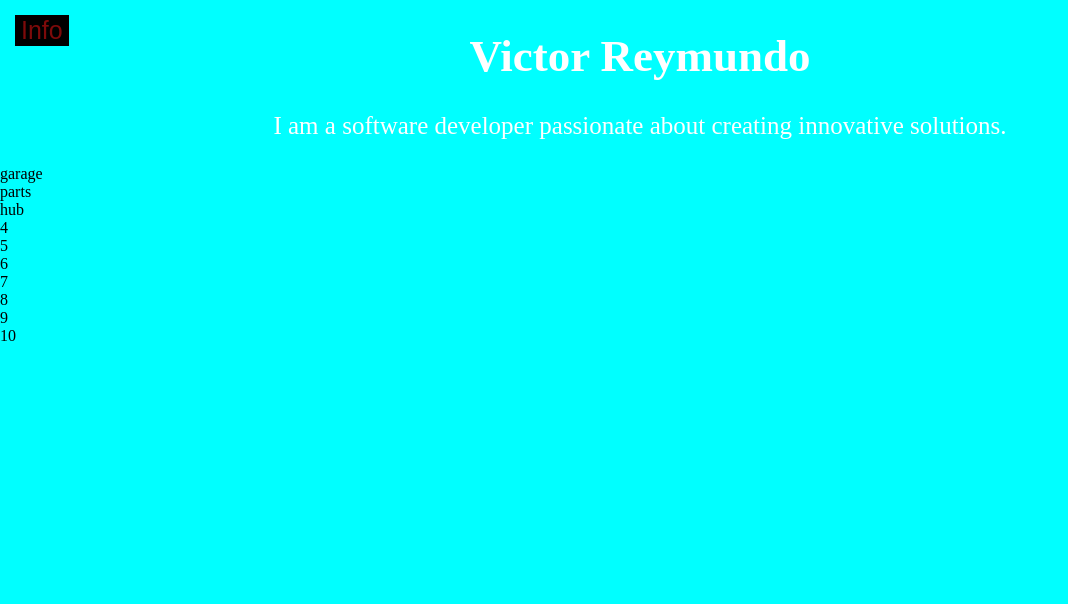
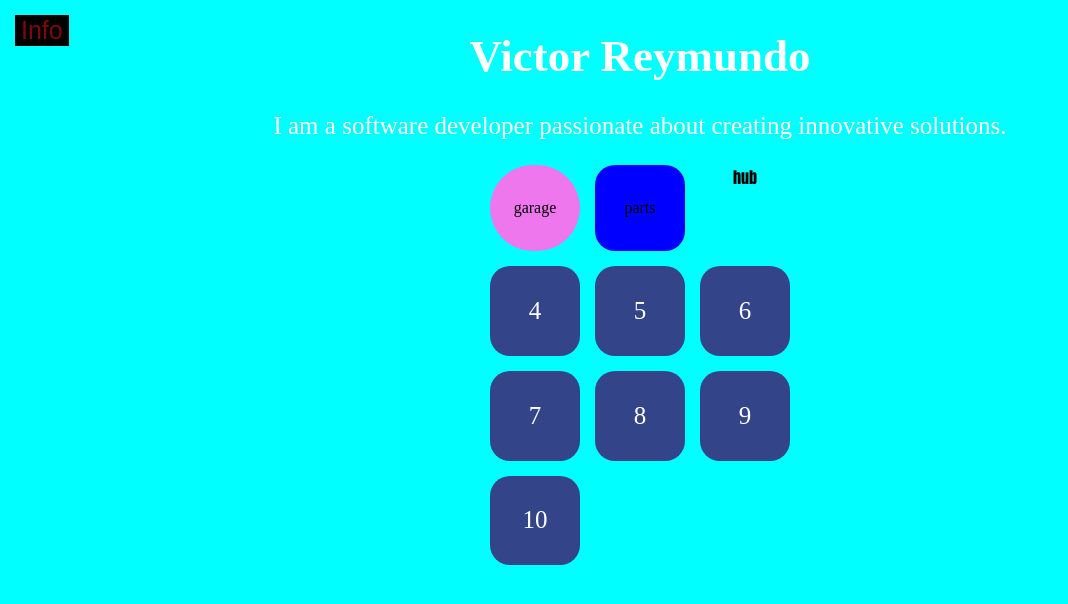
Before and after one commit to Victor-Reymundo/Victor-Reymundo, a plain HTML site: page index.html in a window 1280 px wide. Shown: the whole page, without its empty margins (0-1068 px from the left). Drawn offline with Linux system fonts and the light colour scheme.

Commit message:
Update style.css

```diff
--- a/style.css
+++ b/style.css
@@ -56,11 +56,71 @@ html, body {
     text-align: center;
 }
 
-
-.middle-button {
-    height: 100vh;
-  display: flex;
-  justify-content: center;
-  align-items: center;
+.grid-container {
+    display: grid;
+    grid-template-columns: repeat(3, 1fr);
+    gap: 15px;
+    width: 300px;
+    height: 400px;
+    margin: 20px auto;
 
 }
+.box {
+    background-color: #348f;
+    color: white;
+
+
+    display: flex;
+    align-items: center;
+    justify-content: center;
+    font-size: 25px;
+
+
+}
+
+.box {
+    border-radius: 20px;
+
+}
+
+.redbox {
+    display: grid;
+    background-color: #e7e;
+    align-items: center;
+    justify-content: center;
+    border-radius: 100px;
+
+}
+
+.redbox:hover {
+    background-color: #800e0e;
+    color: white;
+    cursor: grab;
+}
+
+.greenbox {
+    display: grid;
+    background-color: blue;
+    align-items: center;
+    justify-content: center;
+    border-radius: 20px;
+}
+
+.greenbox:hover {
+    background-color: rgb(12, 212, 12);
+    cursor: pointer;
+
+}
+
+.cyanbox {
+    display: grid;
+    justify-content: center;
+    font-family: Impact, Haettenschweiler, 'Arial Narrow Bold', sans-serif;
+    background-color: cyan;
+
+}
+
+.cyanbox:hover {
+    cursor: grabbing;
+    background-color: rgb(160, 25, 140);
+}
```
